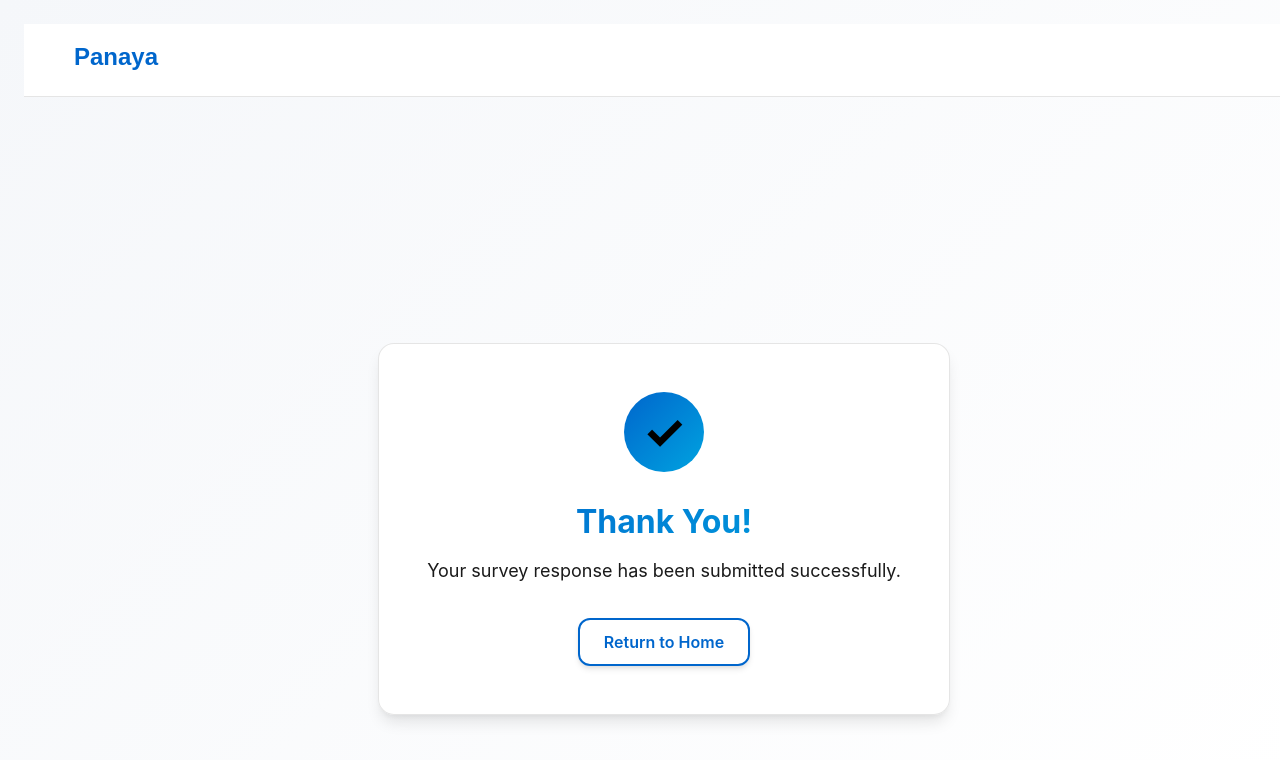
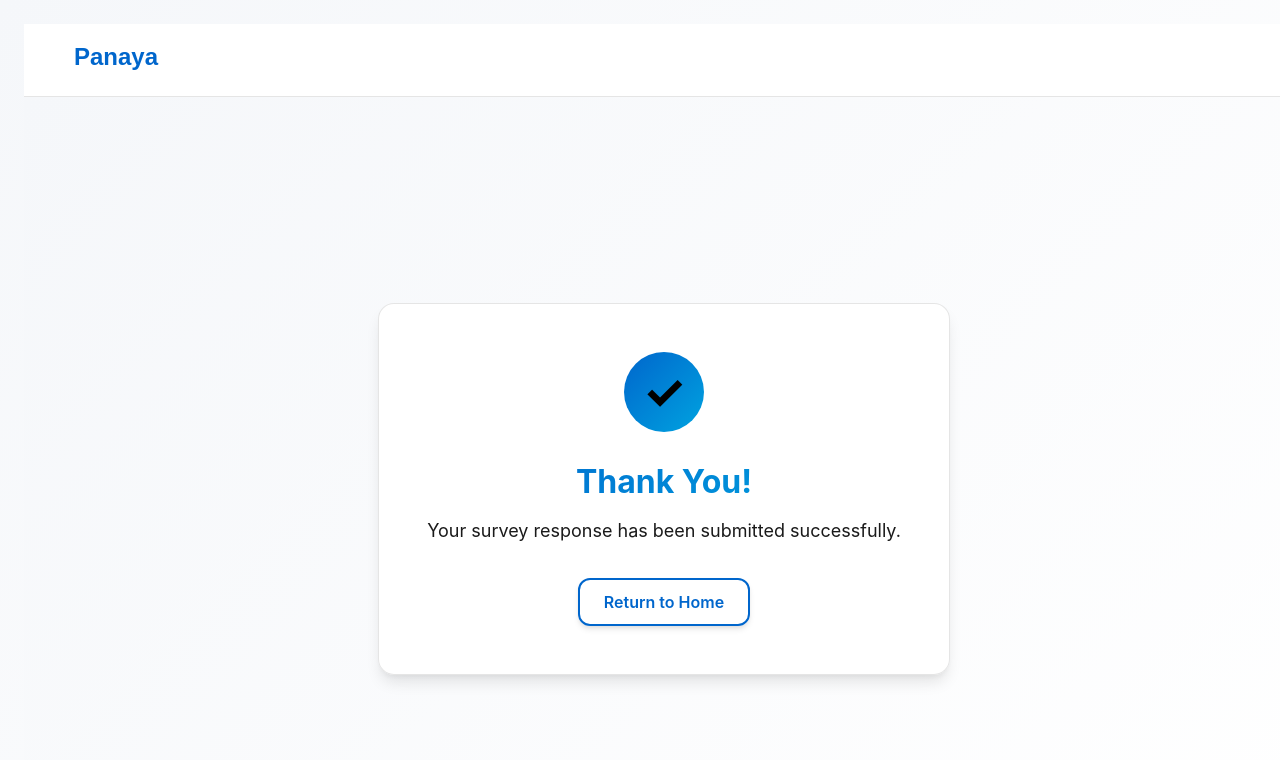
Before and after one commit to cfscheibler/surveypro, a React (Vite) app: page /thank-you in a window 1280 px wide. Shown: the top 760 px of the page. Built offline with nearby package versions, Linux system fonts and the light colour scheme; no server answers.

Commit message:
Finalize Panaya branding: update shadow colors and page backgrounds

```diff
--- a/src/pages/HomePage.css
+++ b/src/pages/HomePage.css
@@ -110,7 +110,7 @@
 
 .import-card:hover {
   transform: translateY(-4px);
-  box-shadow: var(--shadow-glow), 0 10px 30px rgba(99, 102, 241, 0.3);
+  box-shadow: var(--shadow-glow), 0 10px 30px rgba(0, 102, 204, 0.3);
 }
 
 .import-card-title {
--- a/src/pages/ThankYouPage.css
+++ b/src/pages/ThankYouPage.css
@@ -1,9 +1,10 @@
 .thank-you-page {
-  min-height: 100vh;
+  min-height: calc(100vh - 80px);
   display: flex;
   align-items: center;
   justify-content: center;
   padding: var(--spacing-xl);
+  background: var(--gradient-bg);
 }
 
 .thank-you-content {
--- a/src/variables.css
+++ b/src/variables.css
@@ -51,7 +51,7 @@
   --shadow-sm: 0 1px 2px 0 rgba(0, 0, 0, 0.05);
   --shadow-md: 0 4px 6px -1px rgba(0, 0, 0, 0.1), 0 2px 4px -1px rgba(0, 0, 0, 0.06);
   --shadow-lg: 0 10px 15px -3px rgba(0, 0, 0, 0.1), 0 4px 6px -2px rgba(0, 0, 0, 0.05);
-  --shadow-glow: 0 0 20px rgba(99, 102, 241, 0.5);
+  --shadow-glow: 0 0 20px rgba(0, 102, 204, 0.3);
 
   --backdrop-blur: 12px;
   --transition-speed: 0.3s;
```
